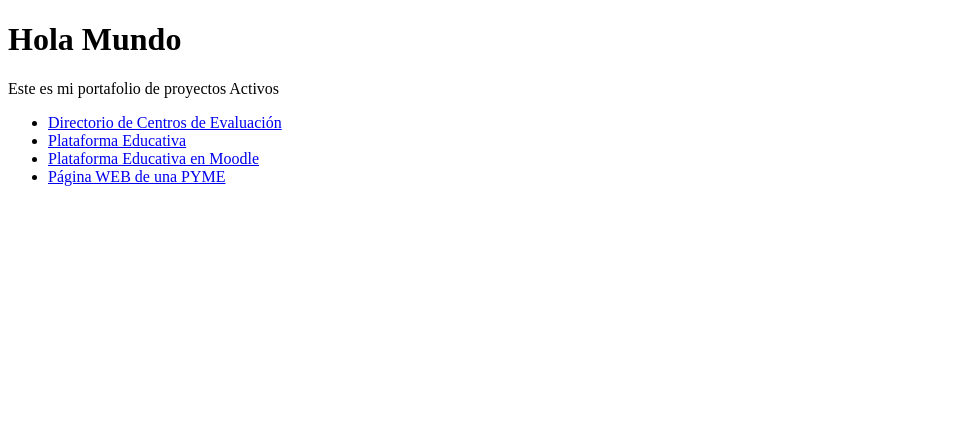
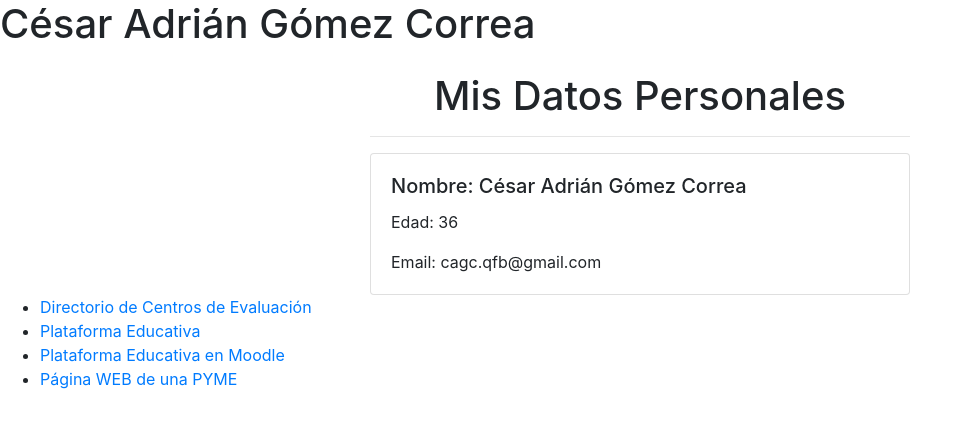
Before and after one commit to cesaradrian18/cesaradrian18, a plain HTML site: page index.html in a window 1280 px wide. Shown: the whole page, without its empty margins (0-971 px from the left). Drawn offline with nearby package versions, Linux system fonts and the light colour scheme.

Commit message:
Update index.html

```diff
--- a/index.html
+++ b/index.html
@@ -1,13 +1,39 @@
 <!DOCTYPE html>
-<html>
+<html lang="es">
+<head>
+  <meta charset="UTF-8">
+  <meta name="viewport" content="width=device-width, initial-scale=1.0">
+  <title>Mis Datos Personales</title>
+  <!-- Enlaces a las hojas de estilo de Bootstrap -->
+  <link rel="stylesheet" href="https://maxcdn.bootstrapcdn.com/bootstrap/4.5.2/css/bootstrap.min.css">
+</head>
 <body>
-<h1>Hola Mundo</h1>
-<p>Este es mi portafolio de proyectos Activos</p>
+<h1>César Adrián Gómez Correa</h1>
+<div class="container mt-4">
+  <div class="row">
+    <div class="col-md-6 offset-md-3">
+      <h1 class="text-center">Mis Datos Personales</h1>
+      <hr>
+      <div class="card">
+        <div class="card-body">
+          <h5 class="card-title">Nombre: César Adrián Gómez Correa</h5>
+          <p class="card-text">Edad: 36</p>
+          <p class="card-text">Email: cagc.qfb@gmail.com</p>
+          <!-- Agrega más detalles aquí, como dirección, teléfono, etc. -->
+        </div>
+      </div>
+    </div>
+  </div>
+</div>
   <ul>
     <li><a target="_blank" href="https://centrosdeevaluacion.com">Directorio de Centros de Evaluación</a></li>
     <li><a target="_blank" href="https://enseñanza.online">Plataforma Educativa</a></li>
     <li><a target="_blank" href="https://online.ceecm.mx">Plataforma Educativa en Moodle</a></li>
     <li><a target="_blank" href="https://ceecm.mx">Página WEB de una PYME</a></li>
   </ul>
+<!-- Enlaces a los scripts de Bootstrap -->
+<script src="https://code.jquery.com/jquery-3.5.1.slim.min.js"></script>
+<script src="https://cdn.jsdelivr.net/npm/@popperjs/core@2.9.1/dist/umd/popper.min.js"></script>
+<script src="https://maxcdn.bootstrapcdn.com/bootstrap/4.5.2/js/bootstrap.min.js"></script>
 </body>
 </html>
```
